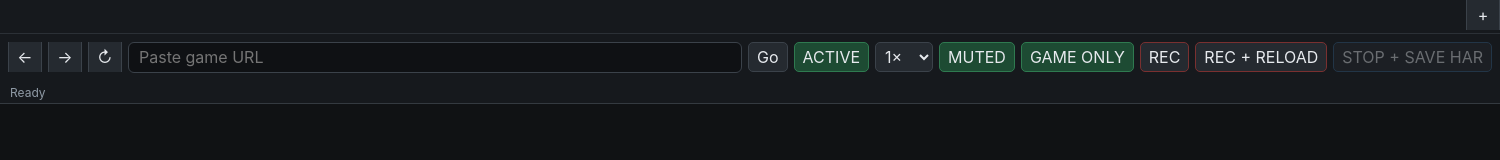
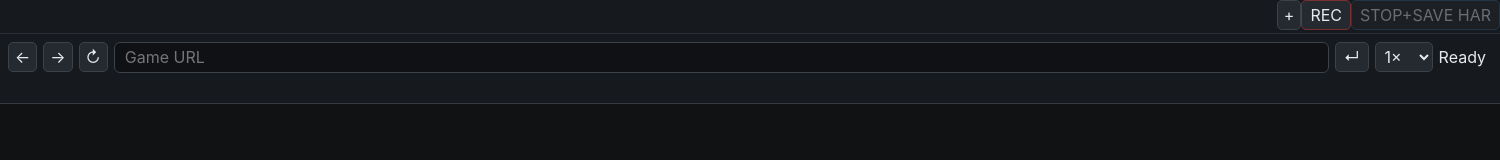
Before and after one commit to Shisetsu-Code/Har-Browser, an Electron app: page src/ui/index.html in a window 1500 px wide. Drawn offline with Linux system fonts and the light colour scheme; no server answers.

Commit message:
ui: compact browser chrome and move HAR controls up

```diff
--- a/src/ui/index.html
+++ b/src/ui/index.html
@@ -11,30 +11,23 @@
   <header id="chrome">
     <div class="tabs-row">
       <div id="tabs" class="tabs"></div>
-      <button id="newTab" class="icon-button" title="New tab (Ctrl+T)">+</button>
+      <button id="newTab" class="tab-action" title="New tab (Ctrl+T)">+</button>
+      <button id="record" class="capture-button" title="Start HAR capture">REC</button>
+      <button id="stopSave" class="save-button" disabled title="Stop capture and save HAR">STOP+SAVE HAR</button>
     </div>
 
     <div class="toolbar">
-      <button id="back" class="icon-button" title="Back">←</button>
-      <button id="forward" class="icon-button" title="Forward">→</button>
-      <button id="reload" class="icon-button" title="Reload">↻</button>
-      <input id="address" class="address" autocomplete="off" spellcheck="false" placeholder="Paste game URL">
-      <button id="go">Go</button>
-      <button id="keepActive" class="active-mode" title="Prevent background throttling and visibility pauses">ACTIVE</button>
-      <select id="speed" title="Accelerate page timers and animations">
+      <button id="back" class="nav-button" title="Back">←</button>
+      <button id="forward" class="nav-button" title="Forward">→</button>
+      <button id="reload" class="nav-button" title="Reload">↻</button>
+      <input id="address" class="address" autocomplete="off" spellcheck="false" placeholder="Game URL">
+      <button id="go" class="go-button" title="Open URL">↵</button>
+      <select id="speed" title="Runtime speed">
         <option value="1">1×</option>
         <option value="2">2×</option>
         <option value="4">4×</option>
         <option value="8">8×</option>
       </select>
-      <button id="mute" class="active-mode" title="Mute this tab">MUTED</button>
-      <button id="gameOnly" class="active-mode" title="Export only API/game protocol traffic">GAME ONLY</button>
-      <button id="record">REC</button>
-      <button id="recordReload" title="Start a fresh capture, then reload ignoring cache">REC + RELOAD</button>
-      <button id="stopSave" disabled>STOP + SAVE HAR</button>
-    </div>
-
-    <div class="status-row">
       <span id="status">Ready</span>
       <span id="stats"></span>
     </div>
```
